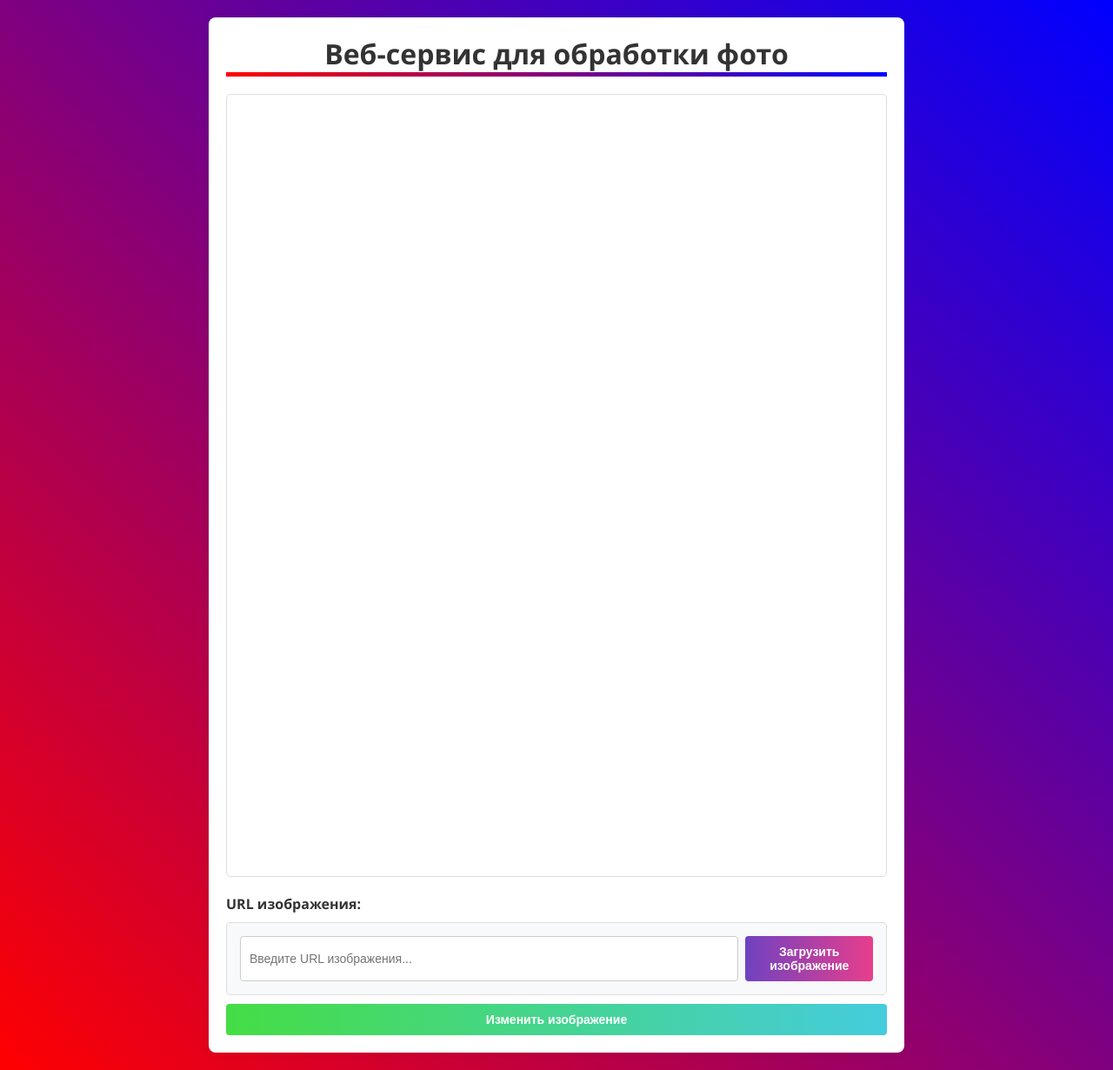
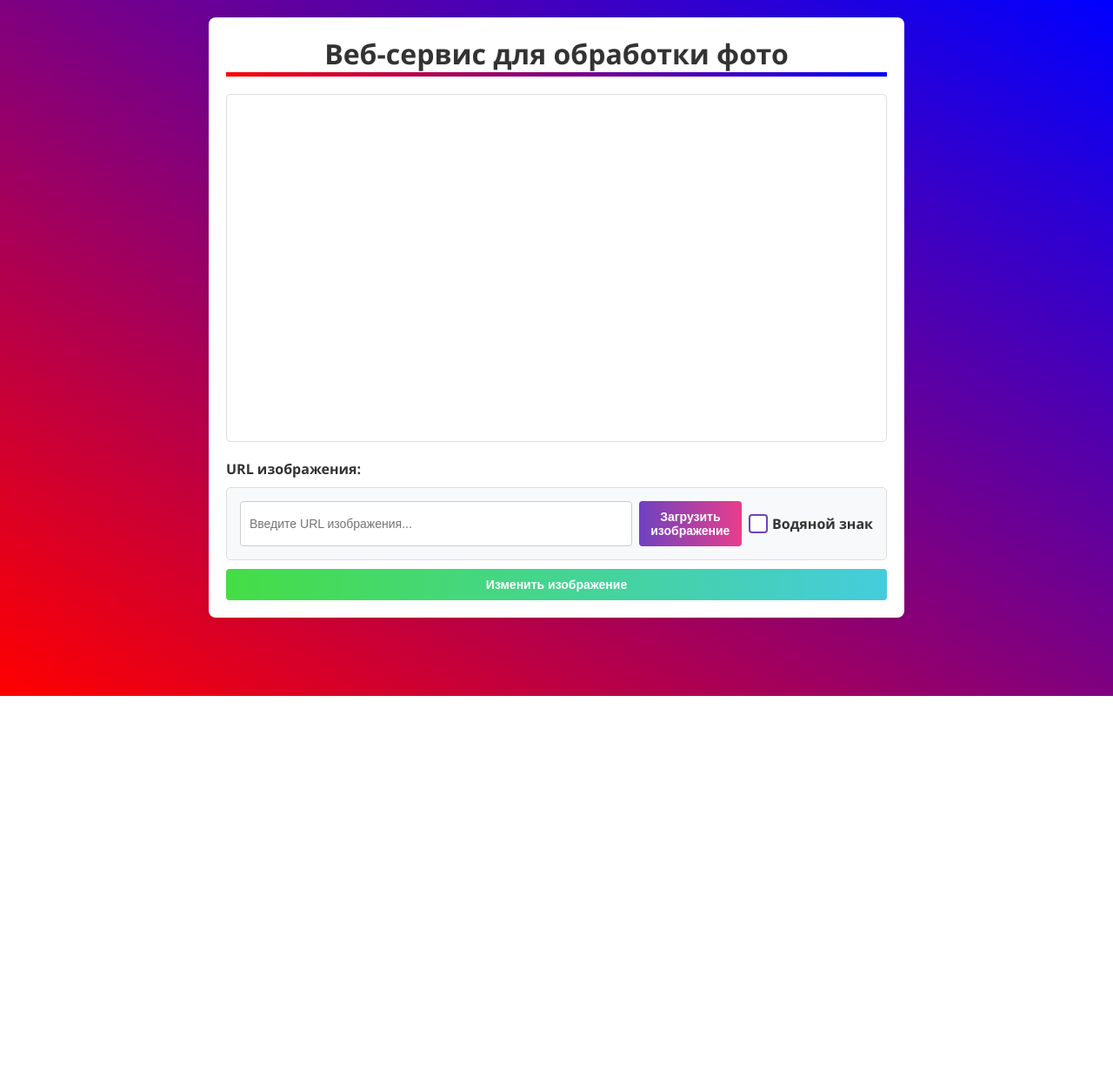
Before and after one commit to Ickarex/Lab5web, a Flask app: page / in a window 1280 px wide. Shown: the whole page at 87% size. After the commit the page ends 800 px from the top, so only its background shows below. Run offline with Flask 3, Linux system fonts and the light colour scheme.

Commit message:
"base files have been modified"

```diff
--- a/app.py
+++ b/app.py
@@ -26,23 +26,35 @@ def index():
 def change():
     data = request.json
     url = data.get('url')
+    mode = data.get('mode')
+    print("="*50)
+    print(f"url: {url}; mode: {mode}")
+    print("="*50)
+    filename = "resources/temp_image.png"
+
     if not url :
         return jsonify({"error": "неверные данные"}), 400
-    print(url)
-    filename = "./resources/temp_image.jpg"
-    urllib.request.urlretrieve(url, filename)
+
+    if url.startswith('https'):
+        urllib.request.urlretrieve(url, filename)
+
     loadedImage = Image.open(filename)
-    changedImage = changeImage(loadedImage)
+    if mode == "change":
+        changedImage = changeImage(loadedImage)
+    elif mode == "watermark":
+        changedImage = watermarkAdd(loadedImage)
+    else:
+        changedImage = loadedImage
     changedImage.save(filename)
     return jsonify({
-        "message": "succesful",
+        "message": f"succesful, mode: {mode}",
         "url": "/getimage"
         })
 
 #endpoint для получения локального обработанного изображения
 @app.route('/getimage')
 def getimage():
-    return send_from_directory('resources', 'temp_image.jpg')
+    return send_from_directory('resources', 'temp_image.png')
 
 def changeImage(image):
     print("Image is changing now")
@@ -51,6 +63,20 @@ def changeImage(image):
     res = Image.fromarray(image_arr)
     return res
 
+def watermarkAdd(image):
+    print("Watermark on/off")
+    watermark = Image.open("./resources/watermark.png")
+    if image.mode != 'RGBA':
+        image = image.convert('RGBA')
+    if watermark.mode != 'RGBA':
+        watermark = watermark.convert('RGBA')
+    bg_width, bg_height = image.size
+    wm_width, wm_height = watermark.size
+    x = bg_width - wm_width
+    y = bg_height - wm_height
+    image.paste(watermark, (x, y), watermark)
+    return image
+
 if __name__ == '__main__':
     port = int(os.environ.get('PORT', 5000))
     app.run(host='0.0.0.0', port=port)
--- a/templates/index.html
+++ b/templates/index.html
@@ -36,7 +36,7 @@
         }
 
         .image-container {
-            height: 900px;
+            height: 400px;
             width: 100%;
             margin: 20px 0;
             padding: 10px;
@@ -124,6 +124,95 @@
         ::-webkit-scrollbar-track {
             background: #40C;
         }
+
+        .checkbox-wrapper {
+            display: flex;
+            align-items: center;
+            gap: 8px;
+            margin-left: auto;
+            white-space: nowrap;
+        }
+
+        .custom-checkbox {
+            display: inline-flex;
+            align-items: center;
+            cursor: pointer;
+            position: relative;
+            user-select: none;
+        }
+
+        /* скрывание стандартного чекбокса */
+        .custom-checkbox input {
+            position: absolute;
+            opacity: 0;
+            cursor: pointer;
+            height: 0;
+            width: 0;
+        }
+
+        /* кастомный квадрат чекбокса */
+        .checkmark {
+            position: relative;
+            height: 22px;
+            width: 22px;
+            background-color: #fff;
+            border: 2px solid #6f42c1;
+            border-radius: 4px;
+            transition: all 0.2s ease;
+            display: flex;
+            align-items: center;
+            justify-content: center;
+        }
+
+        .custom-checkbox:hover input ~ .checkmark {
+            border-color: #e83e8c;
+            background-color: #f8f9fa;
+        }
+
+        .custom-checkbox input:checked ~ .checkmark {
+            background: linear-gradient(to right, #6f42c1, #e83e8c);
+            border-color: #AC40A7;
+        }
+
+        /* галочка (скрытая) */
+        .checkmark:after {
+            content: "";
+            position: absolute;
+            display: none;
+            width: 5px;
+            height: 10px;
+            border: solid white;
+            border-width: 0 2px 2px 0;
+            transform: rotate(45deg);
+        }
+
+        /* показать галочку */
+        .custom-checkbox input:checked ~ .checkmark:after {
+            display: block;
+        }
+
+        .custom-checkbox input:focus ~ .checkmark {
+            box-shadow: 0 0 0 3px rgba(111, 66, 193, 0.2);
+            outline: none;
+        }
+
+        .checkbox-label {
+            cursor: pointer;
+            font-weight: 600;
+            color: #333;
+            margin-left: 5px;
+        }
+
+        .custom-checkbox input:disabled ~ .checkmark {
+            background-color: #eee;
+            border-color: #ccc;
+            cursor: not-allowed;
+        }
+
+        .custom-checkbox input:disabled:checked ~ .checkmark {
+            background: linear-gradient(to right, #aaa, #ccc);
+        }
+
     </style>
     <body>
         <div class="container">
@@ -139,9 +228,16 @@
                     class="input-box"
                     placeholder="Введите URL изображения...">
                 <button id="loadbtn" class="load-button">Загрузить изображение</button>
+                <div class="checkbox-wrapper">
+                    <label class="custom-checkbox">
+                        <input type="checkbox" id="watermark" name="watermark" value="Водяной знак">
+                        <span class="checkmark"></span>
+                        <span class="checkbox-label">Водяной знак</span>
+                    </label>
+                </div>
             </div>
+            <button id="changebtn" class="change-button">Изменить изображение</button>
             <label for="changebtn"><span id="message"></span></label>
-            <button id="changebtn" class="change-button">Изменить изображение</button>
         </div>
 
         <script>
@@ -151,6 +247,7 @@
             const loadbtn = document.getElementById("loadbtn");
             const changebtn = document.getElementById("changebtn");
             const msg = document.getElementById("message");
+            const wmcheck = document.getElementById("watermark");
 
             function loadimage() {
                 const url = imageurl.value.trim();
@@ -163,20 +260,25 @@
                 imageurl.value = '';
             }
 
-            async function sendtoserver() {
+            async function sendtoserver(mode) {
                 try {
+                    const changedmode = mode;
                     const url = img1.src;
                     if (!url || url === window.location.origin + "/") {
                         alert("Введите URL изображения");
                         return;
                     }
+
+                    const wmon = wmcheck.checked;
+
                     const response = await fetch(SERVER_URL + '/api/changeimage', {
                         method: 'POST',
                         headers: {
                             'Content-Type': 'application/json',
                         },
                         body: JSON.stringify({
-                            url: url
+                            url: url,
+                            mode: changedmode
                         })
                     });
 
@@ -185,10 +287,9 @@
                     if (response.ok) {
                         msg.textContent = result.message;
                         if (result.url) {
-                            const fullUrl = result.url.startsWith('http') ? result.url : SERVER_URL + result.url;
-                            const height = img1.height;
-                            img1.src = result.url;
-                            img1.width = height;
+                            const fullUrl = result.url.startsWith('https') ? result.url : SERVER_URL + result.url;
+                            msg.textContent += "   " + fullUrl;
+                            img1.src = fullUrl;
                         }
                     } else {
                         msg.textContent = result.error;
@@ -201,7 +302,13 @@
                 }
             }
 
-            changebtn.addEventListener('click', sendtoserver);
+            wmcheck.addEventListener('change', function() {
+                msg.textContent = "checkbox changed";
+                sendtoserver("watermark");
+            });
+            changebtn.addEventListener('click', function() {
+                sendtoserver("change");
+            });
             loadbtn.addEventListener('click', loadimage);
             imageurl.addEventListener('keypress', function(e) {
                 if (e.key === 'Enter') {
```
Also changed, not shown: resources/temp_image.jpg (deleted), resources/temp_image.png (added), resources/watermark.png (added).
